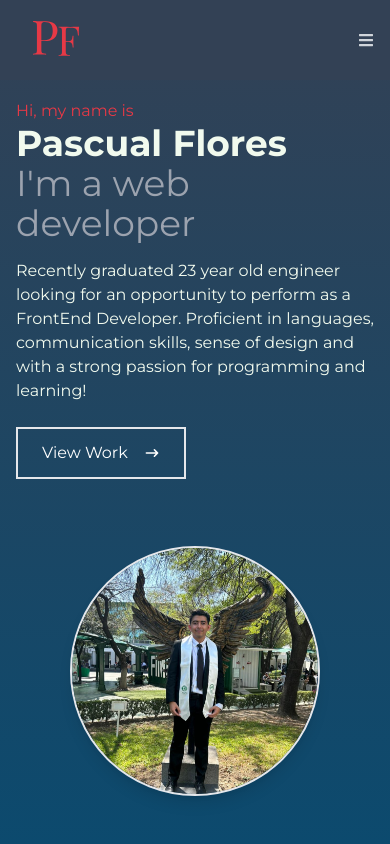
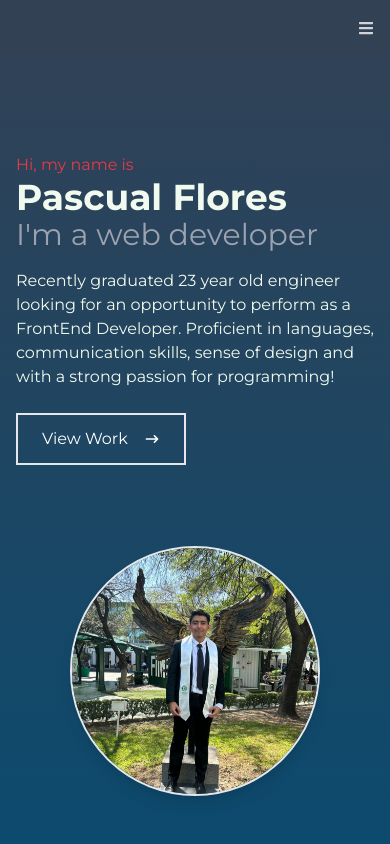
Before and after one commit to Ivan9485/myPortfolio, a React (Vite) app: page / in a window 390 px wide. Shown: the top 844 px of the page. Built offline with nearby package versions, Linux system fonts and the light colour scheme.

Commit message:
small screens issue fixed

```diff
--- a/src/components/Home.jsx
+++ b/src/components/Home.jsx
@@ -7,12 +7,12 @@ const Home = () => {
     <div name='home'  className=' bg-gradient-to-b from-slate-700 to-sky-900 w-full h-screen z-0  flex flex-col lg:flex-row justify-center items-center'>
 
       {/* Container */}
-      <div className='max-w-[800px]  h-full flex flex-col justify-center px-4 mt-10'>
+      <div className='max-w-[800px]  h-full flex flex-col justify-center px-4 mt-20'>
 
         <p className='text-special'>Hi, my name is</p>
         <h1 className='text-4xl lg:text-7xl font-bold text-textdef z-30'>Pascual Flores</h1>
-        <h2 className='text-4xl lg:text-7xl  text-gray-400 z-30 '>I'm a web developer</h2>
-        <p className='text-textdef py-4 max-w-[700px] z-30'>Recently graduated 23 year old engineer looking for an opportunity to perform as a FrontEnd Developer. Proficient in languages, communication skills, sense of design and with a strong passion for programming and learning!</p>
+        <h2 className='text-3xl lg:text-7xl  text-gray-400 z-30 '>I'm a web developer</h2>
+        <p className='text-textdef py-4 max-w-[700px] z-30'>Recently graduated 23 year old engineer looking for an opportunity to perform as a FrontEnd Developer. Proficient in languages, communication skills, sense of design and with a strong passion for programming!</p>
         <div>
         <Link to="work" smooth={true} duration={500} >
           <button className='group text-white border-2 px-6 py-3 my-2 flex items-center hover:bg-special hover:border-special'>View Work
@@ -25,7 +25,7 @@ const Home = () => {
 
       </div>
       <div className=' '>
-          <img className='mb-12  top-16 end-[350px] shadow-lg z-10 justify-center  overflow-hidden border-2 rounded-full w-[250px] h-[250px]' src={Me} alt="Me" />
+          <img className='mb-12 end-[350px] shadow-lg z-10 justify-center  overflow-hidden border-2 rounded-full w-[250px] h-[250px]' src={Me} alt="Me" />
           </div>
 
     </div>
--- a/src/components/Navbar.jsx
+++ b/src/components/Navbar.jsx
@@ -13,9 +13,9 @@ const Navbar = () => {
   const handleClick = () => setNav(!nav)
 
   return (
-    <div className="fixed w-full h-[80px] flex justify-between items-center px-4 bg-slate-700 text-gray-300  z-50">
+    <div className="fixed w-full md:h-[80px] h-[55px] flex justify-between items-center px-4 bg-slate-700 text-gray-300  z-50">
       <div className='w-20 h-full font-bold text-3xl'>
-        <img src={Logo} className='p-4' alt="PF" />
+        <img src={Logo} className=' md:p-4  opacity-0 md:opacity-100  ' alt="PF" />
       </div>
 
       {/* Menu */}
```
